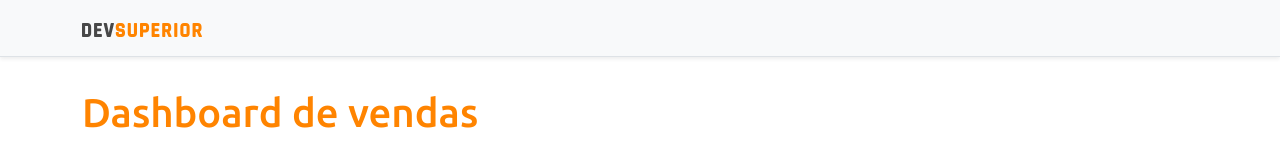
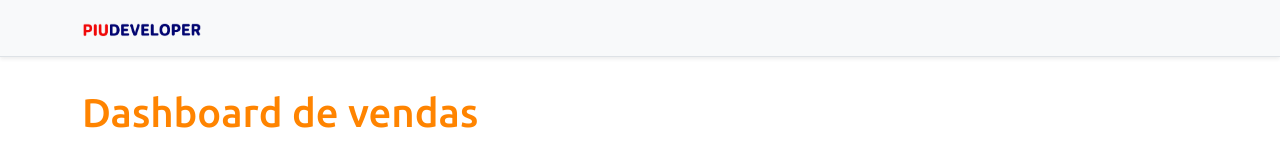
Before and after one commit to AdilsonRocha-coder/projeto-sds4, a React (Create React App) app in the folder frontend/: page / in a window 1280 px wide. Shown: the top 160 px of the page. Built offline with nearby package versions, Linux system fonts and the light colour scheme.

Commit message:
Logo changed

```diff
--- a/frontend/src/components/NavBar/index.tsx
+++ b/frontend/src/components/NavBar/index.tsx
@@ -1,11 +1,11 @@
-import ImgDsDark from 'assets/img/ds-dark.svg';
+import ImgPiuDeveloper from 'assets/img/piu-developer.svg';
 
 const NavBar = () => {
   return (
     <div className="d-flex flex-column flex-md-row align-items-center p-3 px-md-4 mb-3 bg-light border-bottom shadow-sm">
       <div className="container">
         <nav className="my-2 my-md-0 mr-md-3">
-          <img src={ImgDsDark} alt="DevSuperior" width="120" />
+          <img src={ImgPiuDeveloper} alt="PiuDeveloper" width="120" />
         </nav>
       </div>
     </div>
```
Also changed, not shown: frontend/src/assets/img/piu-developer.svg (added).
